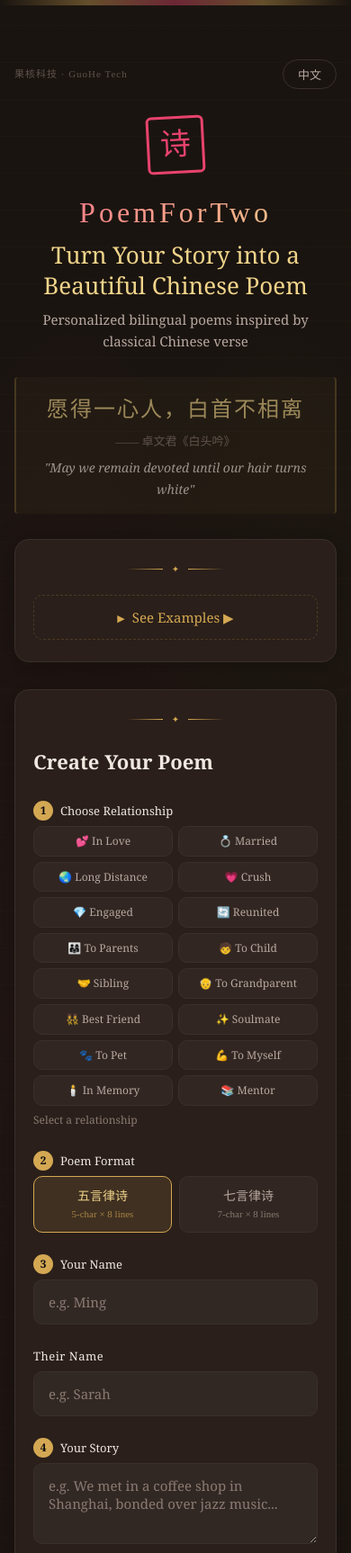
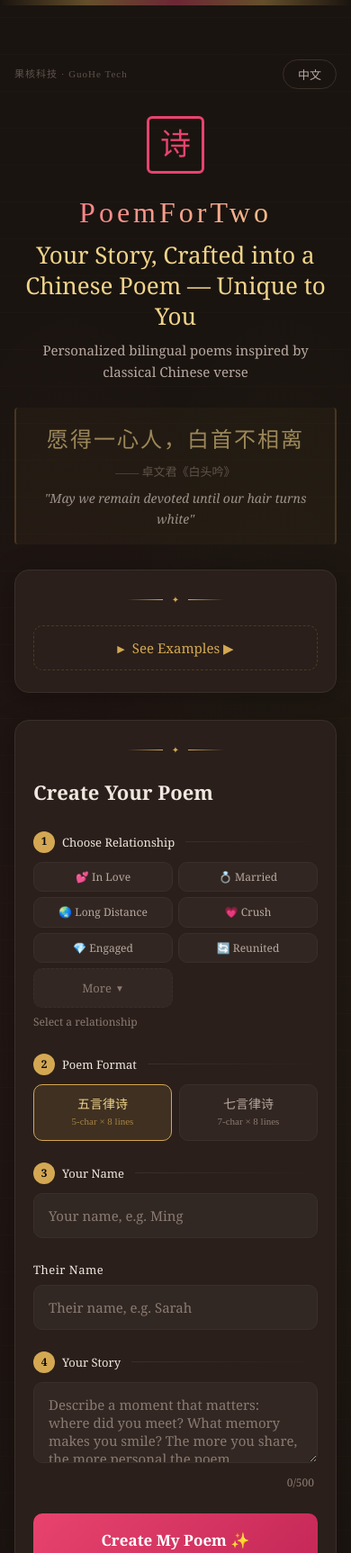
Before and after one commit to 02LYH-HUB/love-poem-site, a website: page index.html in a window 390 px wide. Shown: the top 1726 px of the page at 90% size. Drawn offline with Linux system fonts and the light colour scheme; a web font is replaced by a local one.

Commit message:
feat: entrance animations, relationship collapse, UX polish
- Add fade-rise entrance animations (staggered) to hero elements
- Collapse 10 relationship buttons under 'More' toggle
- Strengthen step indicator with progress dot
- Improve heroMain, placeholder texts for clarity and emotion
- Switch to non-minified JS for dev

```diff
--- a/css/style.css
+++ b/css/style.css
@@ -275,7 +275,7 @@ body {
     gap: 8px;
     font-size: 13px;
     color: var(--text-label);
-    margin-bottom: 6px;
+    margin-bottom: 10px;
     font-weight: 400;
 }
 
@@ -283,13 +283,23 @@ body {
     display: inline-flex;
     align-items: center;
     justify-content: center;
-    width: 22px;
-    height: 22px;
+    width: 24px;
+    height: 24px;
     border-radius: 50%;
     background: var(--gold);
     color: #0a0a0f;
     font-size: 12px;
     font-weight: 700;
+    position: relative;
+}
+
+/* Step progress dot */
+.step-label::after {
+    content: '';
+    flex: 1;
+    height: 1px;
+    background: linear-gradient(90deg, var(--border), transparent);
+    margin-left: 4px;
 }
 
 .form-row {
@@ -427,8 +437,6 @@ textarea {
     box-shadow: 0 0 12px rgba(232,67,110,0.15);
 }
 
-.hidden-rel { display: none !important; }
-
 .rel-btn-more {
     background: rgba(255,255,255,0.04);
     border: 1px dashed var(--border);
@@ -448,6 +456,12 @@ textarea {
     border-color: var(--gold);
     color: var(--gold);
     background: rgba(212,168,83,0.06);
+}
+
+.rel-arrow {
+    font-size: 10px;
+    margin-left: 4px;
+    transition: transform 0.2s;
 }
 
 /* --- Primary Button --- */
@@ -494,6 +508,19 @@ textarea {
 @keyframes fadeUp {
     from { opacity: 0; transform: translateY(20px); }
     to { opacity: 1; transform: translateY(0); }
+}
+
+/* --- Entrance Animations --- */
+.animate-fade-rise {
+    animation: fadeUp 0.8s ease-out forwards;
+}
+.animate-fade-rise-delay {
+    animation: fadeUp 0.8s ease-out 0.2s forwards;
+    opacity: 0;
+}
+.animate-fade-rise-delay-2 {
+    animation: fadeUp 0.8s ease-out 0.4s forwards;
+    opacity: 0;
 }
 
 /* --- Poem Card --- */
--- a/index.html
+++ b/index.html
@@ -87,12 +87,12 @@
                 <button class="lang-toggle" id="langToggle" onclick="toggleLang()">EN</button>
             </div>
 
-            <div class="seal-mark">诗</div>
-            <h1>PoemForTwo</h1>
-            <p class="subtitle-main" data-i18n="heroMain">Turn Your Story into a Beautiful Chinese Poem</p>
-            <p class="subtitle" data-i18n="heroDesc">Personalized bilingual poems inspired by classical Chinese verse</p>
+            <div class="seal-mark animate-fade-rise">诗</div>
+            <h1 class="animate-fade-rise">PoemForTwo</h1>
+            <p class="subtitle-main animate-fade-rise-delay" data-i18n="heroMain">Turn Your Story into a Beautiful Chinese Poem</p>
+            <p class="subtitle animate-fade-rise-delay" data-i18n="heroDesc">Personalized bilingual poems inspired by classical Chinese verse</p>
 
-            <div class="quote-scroll">
+            <div class="quote-scroll animate-fade-rise-delay-2" id="quoteScroll">
                 <div class="quote-line" id="quoteLine">愿得一心人，白首不相离</div>
                 <div class="quote-source" id="quoteSource">—— 卓文君《白头吟》</div>
                 <div class="quote-en" id="quoteEn">"May we remain devoted until our hair turns white"</div>
@@ -152,16 +152,17 @@
                         <button class="rel-btn" data-rel="crush">💗 <span data-i18n="relCrush">Crush</span></button>
                         <button class="rel-btn" data-rel="engagement">💎 <span data-i18n="relEngaged">Engaged</span></button>
                         <button class="rel-btn" data-rel="reunited">🔄 <span data-i18n="relReunited">Reunited</span></button>
-                        <button class="rel-btn" data-rel="parent">👨‍👩‍👧 <span data-i18n="relParent">To Parents</span></button>
-                        <button class="rel-btn" data-rel="child">🧒 <span data-i18n="relChild">To Child</span></button>
-                        <button class="rel-btn" data-rel="sibling">🤝 <span data-i18n="relSibling">Sibling</span></button>
-                        <button class="rel-btn" data-rel="grandparent">👴 <span data-i18n="relGrandparent">Grandparent</span></button>
-                        <button class="rel-btn" data-rel="bestfriend">👯 <span data-i18n="relBestfriend">Best Friend</span></button>
-                        <button class="rel-btn" data-rel="soulmate">✨ <span data-i18n="relSoulmate">Soulmate</span></button>
-                        <button class="rel-btn" data-rel="pet">🐾 <span data-i18n="relPet">To Pet</span></button>
-                        <button class="rel-btn" data-rel="self">💪 <span data-i18n="relSelf">To Myself</span></button>
-                        <button class="rel-btn" data-rel="memorial">🕯️ <span data-i18n="relMemorial">In Memory</span></button>
-                        <button class="rel-btn" data-rel="mentor">📚 <span data-i18n="relMentor">Mentor</span></button>
+                        <button class="rel-btn hidden-rel" data-rel="parent">👨‍👩‍👧 <span data-i18n="relParent">To Parents</span></button>
+                        <button class="rel-btn hidden-rel" data-rel="child">🧒 <span data-i18n="relChild">To Child</span></button>
+                        <button class="rel-btn hidden-rel" data-rel="sibling">🤝 <span data-i18n="relSibling">Sibling</span></button>
+                        <button class="rel-btn hidden-rel" data-rel="grandparent">👴 <span data-i18n="relGrandparent">Grandparent</span></button>
+                        <button class="rel-btn hidden-rel" data-rel="bestfriend">👯 <span data-i18n="relBestfriend">Best Friend</span></button>
+                        <button class="rel-btn hidden-rel" data-rel="soulmate">✨ <span data-i18n="relSoulmate">Soulmate</span></button>
+                        <button class="rel-btn hidden-rel" data-rel="pet">🐾 <span data-i18n="relPet">To Pet</span></button>
+                        <button class="rel-btn hidden-rel" data-rel="self">💪 <span data-i18n="relSelf">To Myself</span></button>
+                        <button class="rel-btn hidden-rel" data-rel="memorial">🕯️ <span data-i18n="relMemorial">In Memory</span></button>
+                        <button class="rel-btn hidden-rel" data-rel="mentor">📚 <span data-i18n="relMentor">Mentor</span></button>
+                        <button class="rel-btn-more" id="relMoreBtn" onclick="window._toggleMoreRel()"><span data-i18n="moreRel">More</span> <span class="rel-arrow">▼</span></button>
                     </div>
                     <p class="field-hint" id="relHint" data-i18n="relHint">Select a relationship</p>
                 </div>
@@ -292,6 +293,6 @@
         </footer>
     </div>
 
-    <script src="js/app.min.js"></script>
+    <script src="js/app.js"></script>
 </body>
 </html>
--- a/js/app.js
+++ b/js/app.js
@@ -11,7 +11,7 @@
 
     const i18n = {
         zh: {
-            heroMain: '把你的故事写成一首中国古诗词',
+            heroMain: '把你的故事，写成一首中国古诗词——专属于你',
             heroDesc: '受中国古典诗词启发，为你创作一首专属的中英双语诗',
             examplesTitle: '真实故事 · 真实诗作',
             examplesSub: '看看 PoemForTwo 能写什么——每一首都独一无二',
@@ -50,14 +50,14 @@
             slogan: '小团队，大作为',
             privacy: '🔒 您的故事仅在生成时使用，不留存不分享 · Your story is used only for generation, never stored or shared',
             copyright: '© 2026 PoemForTwo · 为你写诗 · 果核科技出品',
-            namePlaceholder1: '如：明',
-            namePlaceholder2: '如：莎',
-            storyPlaceholder: '如：我们在上海的一家咖啡馆相遇，因为共同喜欢爵士乐而结缘…',
+            namePlaceholder1: '你的名字，如：明',
+            namePlaceholder2: '对方的名字，如：莎',
+            storyPlaceholder: '讲述一个难忘的瞬间：你们在哪里相遇？有什么共同的回忆？越详细，诗越动人……',
             poemSignature: '以诗为证',
             poemDedication: '——致',
         },
         en: {
-            heroMain: 'Turn Your Story into a Beautiful Chinese Poem',
+            heroMain: 'Your Story, Crafted into a Chinese Poem — Unique to You',
             heroDesc: 'Personalized bilingual poems inspired by classical Chinese verse',
             examplesTitle: 'Real Poems from Real Stories',
             examplesSub: 'See what PoemForTwo creates — every poem is unique, based on your story',
@@ -96,9 +96,9 @@
             slogan: 'Small team, big impact',
             privacy: '🔒 Your story is used only for generation, never stored or shared · 不留存不分享',
             copyright: '© 2026 PoemForTwo · Bilingual Love Poems · by GuoHe Tech',
-            namePlaceholder1: 'e.g. Ming',
-            namePlaceholder2: 'e.g. Sarah',
-            storyPlaceholder: 'e.g. We met in a coffee shop in Shanghai, bonded over jazz music...',
+            namePlaceholder1: 'Your name, e.g. Ming',
+            namePlaceholder2: 'Their name, e.g. Sarah',
+            storyPlaceholder: 'Describe a moment that matters: where did you meet? What memory makes you smile? The more you share, the more personal the poem...',
             poemSignature: 'With love',
             poemDedication: '— To',
         }
@@ -124,6 +124,12 @@
         document.getElementById('name1').placeholder = dict.namePlaceholder1;
         document.getElementById('name2').placeholder = dict.namePlaceholder2;
         document.getElementById('story').placeholder = dict.storyPlaceholder;
+        // Update "More" button text if not expanded
+        var moreBtn = document.getElementById('relMoreBtn');
+        if (moreBtn && moreBtn.dataset.expanded !== '1') {
+            var moreSpan = moreBtn.querySelector('[data-i18n="moreRel"]');
+            if (moreSpan) moreSpan.textContent = dict.moreRel || 'More';
+        }
         // HTML lang
         document.documentElement.lang = lang === 'zh' ? 'zh-CN' : 'en';
     }
@@ -233,7 +239,35 @@
         });
     });
 
-    function capitalize(s) { return s.charAt(0).toUpperCase() + s.slice(1); }
+    function capitalize(s) { return s.charAt(0).toLowerCase() === s.charAt(0).toUpperCase() ? s : s.charAt(0).toUpperCase() + s.slice(1); }
+
+    // --- Relationship "More" toggle ---
+    window._toggleMoreRel = function() {
+        var hiddenRels = document.querySelectorAll('.rel-btn.hidden-rel');
+        var btn = document.getElementById('relMoreBtn');
+        var isHidden = hiddenRels[0] && hiddenRels[0].style.display === 'none';
+        hiddenRels.forEach(function(el) {
+            el.style.display = isHidden ? '' : 'none';
+        });
+        if (btn) {
+            var arrow = btn.querySelector('.rel-arrow');
+            if (arrow) arrow.textContent = isHidden ? '▲' : '▼';
+            var span = btn.querySelector('[data-i18n="moreRel"]');
+            if (span) {
+                var dict = i18n[currentLang] || i18n.en;
+                span.textContent = isHidden
+                    ? (currentLang === 'zh' ? '收起' : 'Less')
+                    : (dict.moreRel || 'More');
+            }
+        }
+        // Store state for lang switch
+        btn.dataset.expanded = isHidden ? '1' : '0';
+    };
+    // Init: hide extra rels on load
+    (function() {
+        var hiddenRels = document.querySelectorAll('.rel-btn.hidden-rel');
+        hiddenRels.forEach(function(el) { el.style.display = 'none'; });
+    })();
 
     // --- Format Grid ---
     var formatBtns = document.querySelectorAll('.format-btn');
```
